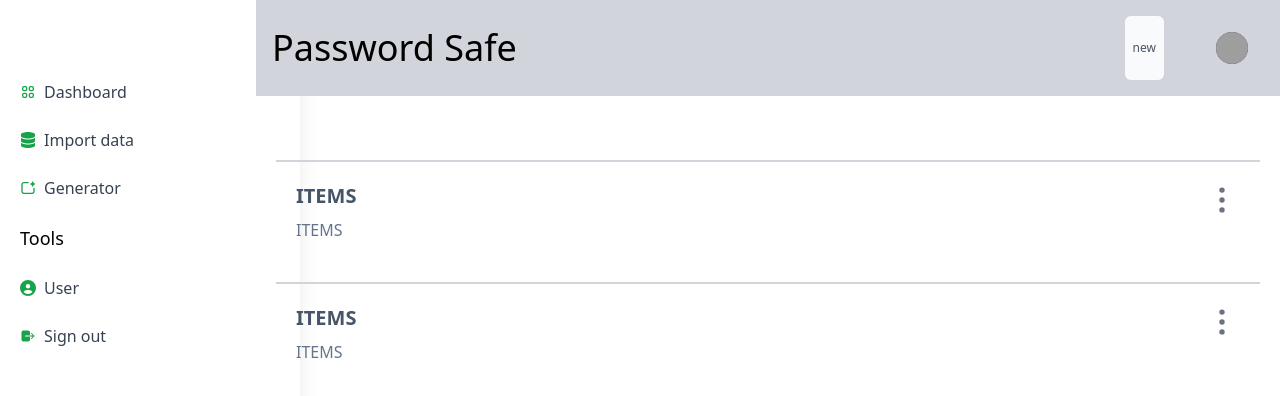
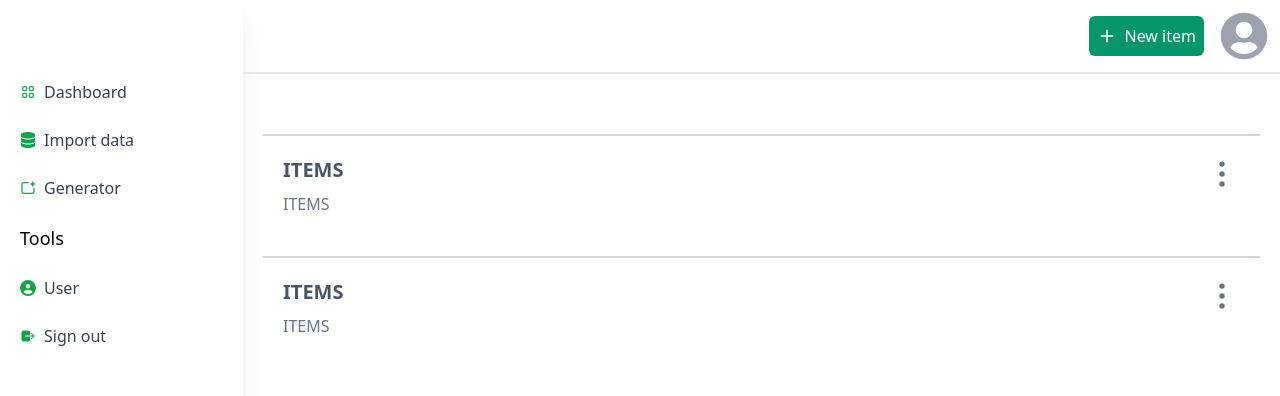
Before and after one commit to kyolkl/Front-end-Devathon, a React (Vite) app: page /dashboard in a window 1280 px wide. Shown: the top 396 px of the page. Built offline with nearby package versions, Linux system fonts and the light colour scheme; grey boxes are pictures that could not be loaded.

Commit message:
feat: Dashboard styles modified

```diff
--- /dev/null
+++ b/src/components/dashboard/Dashboard.tsx
@@ -0,0 +1,13 @@
+import { Outlet } from "react-router-dom";
+import Header from "../layout/Header";
+
+function Dashboard() {
+  return (
+    <div className="flex flex-col w-full">
+      <Header />
+      <Outlet />
+    </div>
+  )
+}
+
+export default Dashboard;
--- a/src/components/layout/Header.tsx
+++ b/src/components/layout/Header.tsx
@@ -1,22 +1,24 @@
 import { useNavigate } from "react-router-dom";
-import Grabatar from "../users/Grabatar";
+// import Grabatar from "../users/Grabatar";
+import { FaUserCircle } from "react-icons/fa";
+import { IoMdAdd } from "react-icons/io";
 
 function Header() {
   const navigate = useNavigate();
   return (
-    <div className="bg-gray-300 ">
-      <div className="grid grid-cols-2 items-center justify-center p-4 ">
-        <h1 className="text-semibold sm:text-2xl xl:text-4xl">Password Safe</h1>
-        <nav className="flex justify-end">
-          <button
-            className="inline-flex items-center rounded-md bg-gray-50 px-2 text-xs font-medium text-gray-600"
-            onClick={() => navigate("?newPassword=true")}
-          >
-            new
-          </button>
-          <Grabatar />
-        </nav>
-      </div>
+    <div className="border-b-[0.13rem] border-gray-200">
+      <nav className="flex justify-end items-center p-3 gap-4">
+        <button
+          className="bg-emerald-600 hover:bg-emerald-500 active:bg-emerald-700 rounded-md text-white flex flex-row gap-2 justify-center items-center p-2"
+          onClick={() => navigate("?newPassword=true")}
+        >
+          <span className="text-white text-xl">
+            <IoMdAdd />
+          </span>
+          New item
+        </button>
+        <FaUserCircle className="text-5xl text-gray-400"/>
+      </nav>
     </div>
   );
 }
--- a/src/layouts/AppLayout.tsx
+++ b/src/layouts/AppLayout.tsx
@@ -1,21 +1,13 @@
-import { Outlet } from "react-router-dom";
 import Sidebar from "../components/layout/Sidebar";
-import Header from "../components/layout/Header";
+import Dashboard from "../components/dashboard/Dashboard";
 
 function AppLayout() {
   return (
     <>
-      <div className="grid grid-cols-[20%_minmax(0,_1fr)] grid-rows-[100px_minmax(0,_1fr)_100px] h-screen">
-        <div className=" row-span-2 h-full">
-          <Sidebar />
-        </div>
-        <div className="">
-          <Header />
-        </div>
-        <div>
-          <Outlet />
-        </div>
-      </div>
+      <main className="flex flex-row h-screen">
+        <Sidebar />
+        <Dashboard />
+      </main>
     </>
   );
 }
```
